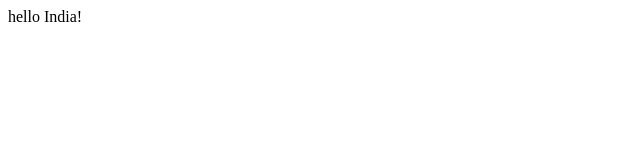
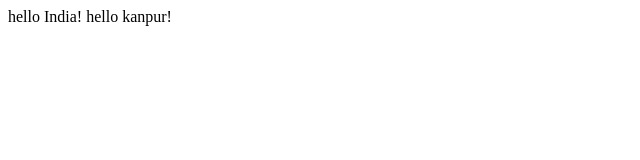
Before and after one commit to PR47EEK/lecture1, a plain HTML site: page index.html in a window 1280 px wide. Shown: the whole page, without its empty margins (0-640 px from the left). Drawn offline with Linux system fonts and the light colour scheme.

Commit message:
commit new feature

```diff
--- a/index.html
+++ b/index.html
@@ -5,5 +5,6 @@
   </head>
   <body>
     hello India!
+    hello kanpur!
     </body>
     </html>
```
